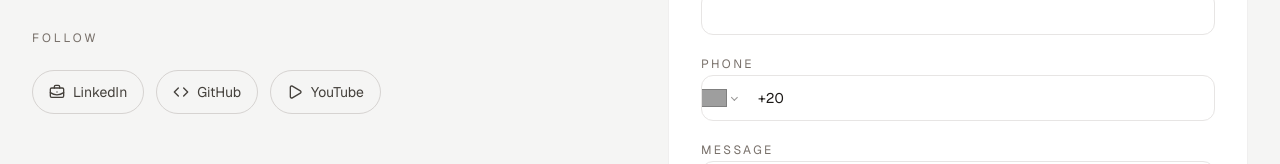
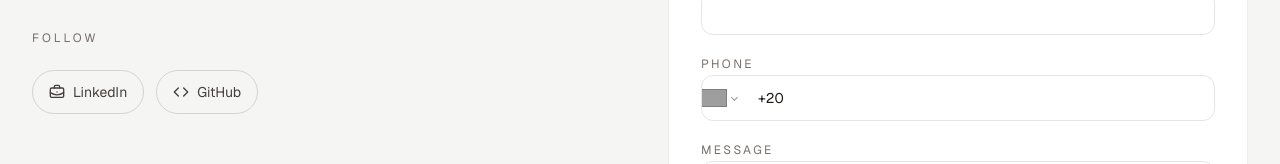
Before and after one commit to AhmedYousofAAA/portfolio-website, a Next.js app: page / in a window 1280 px wide. Shown: the part 6440-6604 px from the top of the page. Built offline with nearby package versions, Linux system fonts and the light colour scheme; grey boxes are pictures that could not be loaded; a web font is replaced by a local one.

Commit message:
Update page.tsx

```diff
--- a/app/page.tsx
+++ b/app/page.tsx
@@ -1035,7 +1035,7 @@ function ContactSection() {
             <div className="flex flex-wrap gap-3">
               <SocialPill href="https://www.linkedin.com/in/ahmed-yousof/" label="LinkedIn" icon={BriefcaseBusiness} />
               <SocialPill href="https://github.com/AhmedYousofAAA" label="GitHub" icon={Code} />
-              <SocialPill href="https://www.youtube.com" label="YouTube" icon={Play} />
+
             </div>
           </div>
 
```
